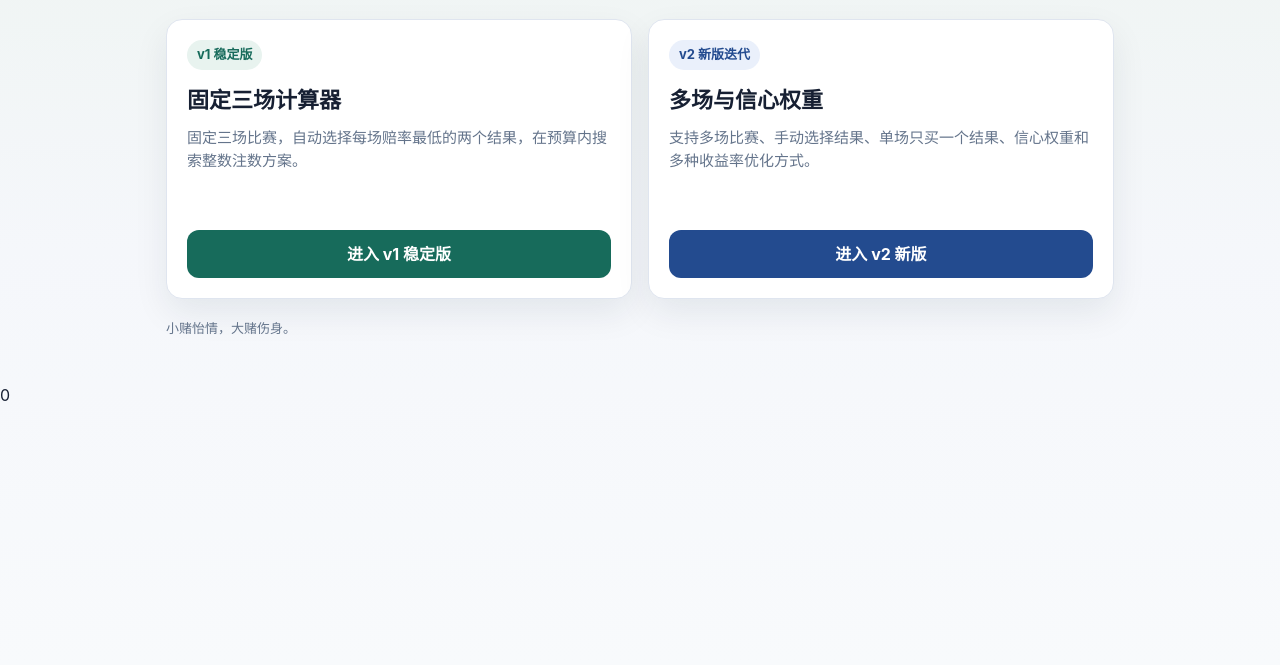
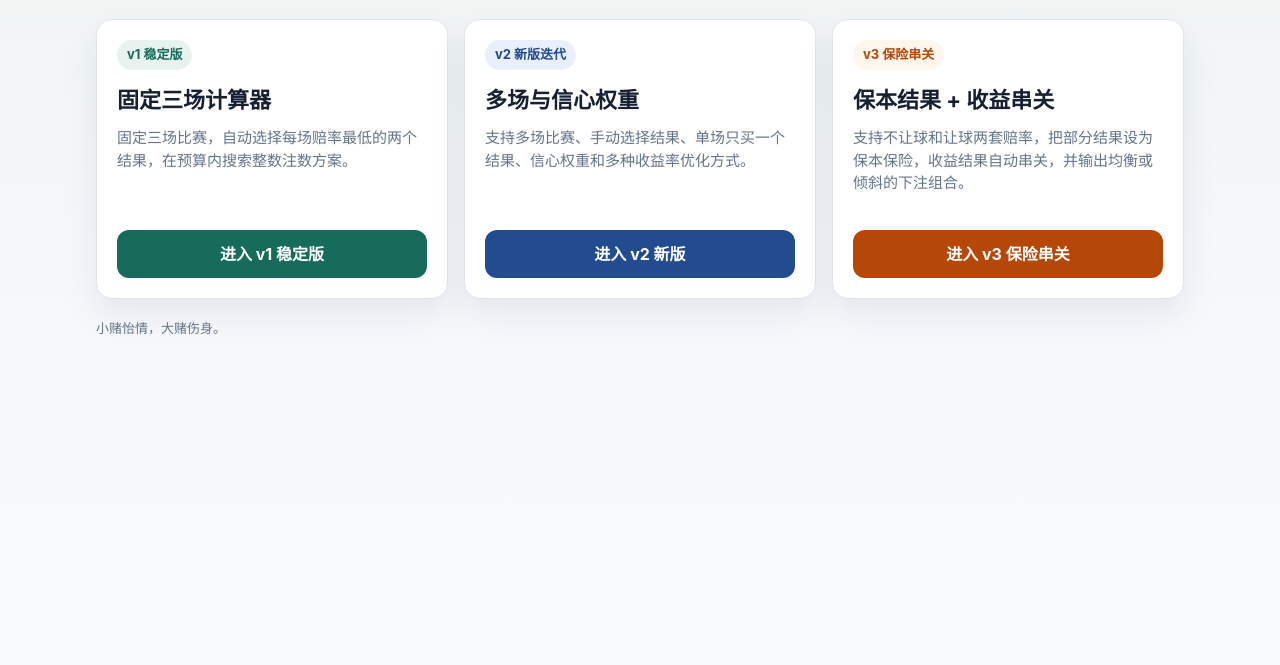
Before and after one commit to arthuryang2003/football-calculator.io, a plain HTML site: page index.html in a window 1280 px wide. Shown: the part 135-800 px from the top of the page. Drawn offline with Linux system fonts and the light colour scheme.

Commit message:
Add v3 calculator entry

```diff
--- a/index.html
+++ b/index.html
@@ -13,6 +13,7 @@
       --border: #dfe5ef;
       --accent: #176b5b;
       --accent-2: #234b8f;
+      --accent-3: #b54708;
       --shadow: 0 14px 34px rgba(18, 32, 55, .08);
       --radius: 16px;
     }
@@ -27,7 +28,7 @@
       line-height: 1.5;
     }
     .wrap {
-      width: min(980px, 100%);
+      width: min(1120px, 100%);
       margin: 0 auto;
       padding: 28px 16px 44px;
     }
@@ -46,7 +47,7 @@
     }
     .versions {
       display: grid;
-      grid-template-columns: repeat(2, minmax(0, 1fr));
+      grid-template-columns: repeat(3, minmax(0, 1fr));
       gap: 16px;
     }
     .card {
@@ -77,6 +78,10 @@
       background: #eaf0fb;
       color: var(--accent-2);
     }
+    .tag.v3 {
+      background: #fff7ed;
+      color: var(--accent-3);
+    }
     h2 {
       margin: 14px 0 10px;
       font-size: 22px;
@@ -102,10 +107,14 @@
       font-weight: 700;
     }
     a.button.v2 { background: var(--accent-2); }
+    a.button.v3 { background: var(--accent-3); }
     .foot {
       margin-top: 20px;
       color: var(--muted);
       font-size: 13px;
+    }
+    @media (max-width: 980px) {
+      .versions { grid-template-columns: repeat(2, minmax(0, 1fr)); }
     }
     @media (max-width: 720px) {
       .wrap { padding-top: 20px; }
@@ -139,9 +148,18 @@
         </div>
         <a class="button v2" href="./v2.html">进入 v2 新版</a>
       </article>
+
+      <article class="card">
+        <div>
+          <span class="tag v3">v3 保险串关</span>
+          <h2>保本结果 + 收益串关</h2>
+          <p>支持不让球和让球两套赔率，把部分结果设为保本保险，收益结果自动串关，并输出均衡或倾斜的下注组合。</p>
+        </div>
+        <a class="button v3" href="./v3-hedge.html">进入 v3 保险串关</a>
+      </article>
     </section>
 
     <p class="foot">小赌怡情，大赌伤身。</p>
   </main>
 </body>
-</html>0
+</html>
```
